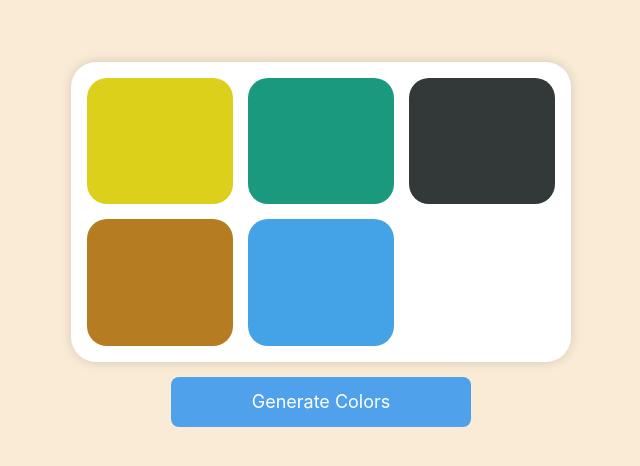
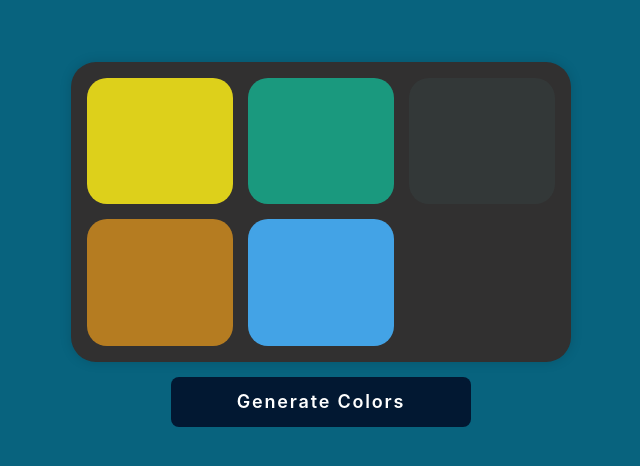
Before and after one commit to stharohit/colors-challenge, a Next.js app: page / in a window 1280 px wide. Shown: the part 156-622 px from the top of the page, without its empty margins (319-959 px from the left). Built offline with nearby package versions, Linux system fonts and the light colour scheme.

Commit message:
refactor: UI colors

```diff
--- a/styles/Home.module.css
+++ b/styles/Home.module.css
@@ -4,13 +4,13 @@
   align-items: center;
   justify-content: center;
   flex-direction: column;
-  background-color: antiquewhite;
+  background-color: #08637e;
 }
 
 .swatchPanel {
   width: 500px;
   min-height: 300px;
-  background-color: #fff;
+  background-color: rgb(49, 48, 48);
   box-shadow: 0 0 12px rgba(0, 0, 0, 0.15);
   border-radius: 25px;
   padding: 1em;
@@ -32,10 +32,12 @@
   display: flex;
   align-items: center;
   justify-content: center;
-  background-color: rgb(79, 161, 236);
+  background-color: #021832;
   color: #fff;
   border: none;
   border-radius: 8px;
   cursor: pointer;
   font-size: 18px;
+  font-weight: 600;
+  letter-spacing: 0.1em;
 }
```
